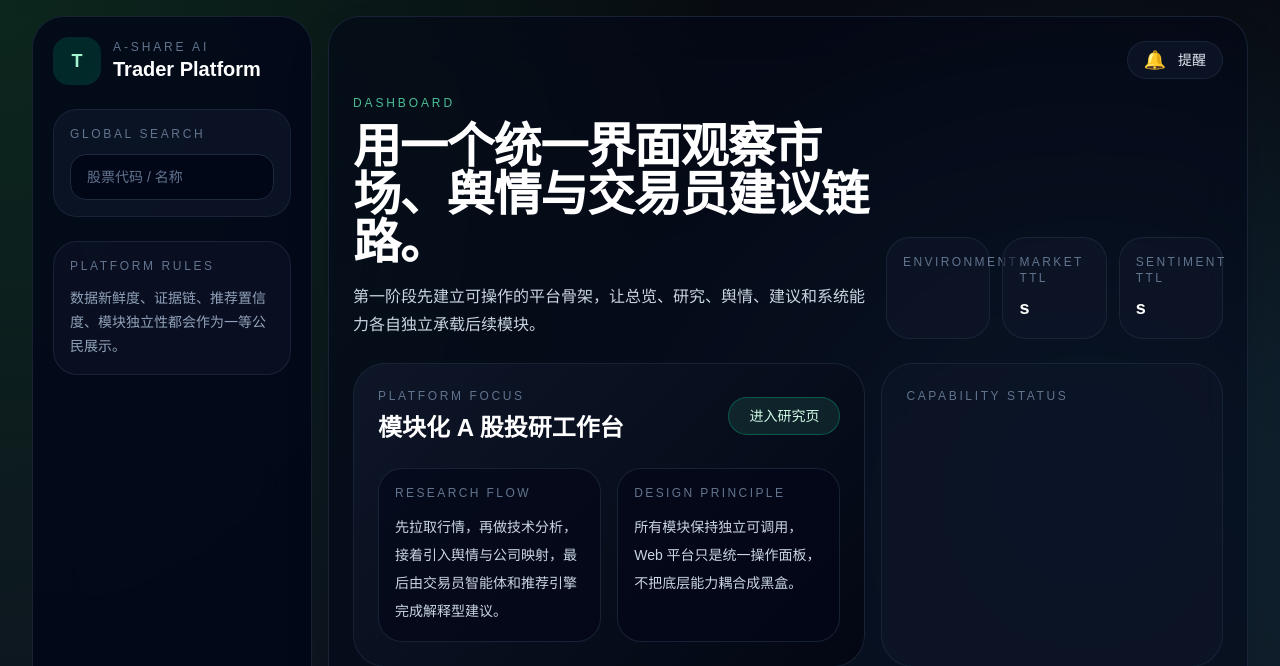
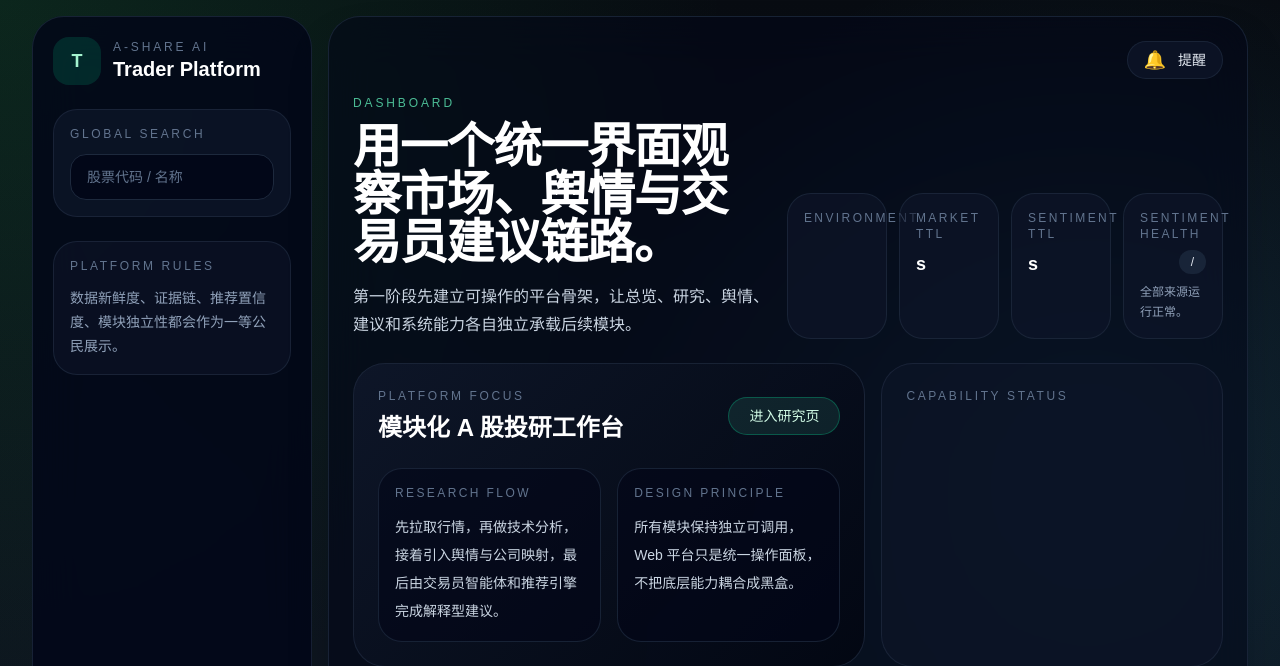
Before and after one commit to kvnZero/ai-trader, a Flask app: template app/templates/dashboard.html in a window 1280 px wide. Shown: the top 666 px of the page. Run offline with Flask 3, Linux system fonts and the light colour scheme; the template is opened without the code that fills it, so the values that code supplies are empty; style sheets or scripts are compiled from the project's sources.

Commit message:
show dashboard sentiment source health

```diff
--- a/app/templates/dashboard.html
+++ b/app/templates/dashboard.html
@@ -14,7 +14,7 @@
           第一阶段先建立可操作的平台骨架，让总览、研究、舆情、建议和系统能力各自独立承载后续模块。
         </p>
       </div>
-      <div class="grid gap-3 sm:grid-cols-3">
+      <div class="grid gap-3 sm:grid-cols-4">
         <div class="rounded-3xl border border-slate-800/80 bg-slate-900/60 px-4 py-4">
           <p class="text-xs uppercase tracking-[0.2em] text-slate-500">Environment</p>
           <p class="mt-2 text-lg font-semibold text-white">{{ settings.environment }}</p>
@@ -26,6 +26,24 @@
         <div class="rounded-3xl border border-slate-800/80 bg-slate-900/60 px-4 py-4">
           <p class="text-xs uppercase tracking-[0.2em] text-slate-500">Sentiment TTL</p>
           <p class="mt-2 text-lg font-semibold text-white">{{ settings.sentiment_cache_ttl_seconds }}s</p>
+        </div>
+        <div class="rounded-3xl border border-slate-800/80 bg-slate-900/60 px-4 py-4">
+          <p class="text-xs uppercase tracking-[0.2em] text-slate-500">Sentiment Health</p>
+          <div class="mt-2 flex items-center justify-between gap-3">
+            <p class="text-lg font-semibold {% if sentiment_source_health.status == 'healthy' %}text-emerald-200{% elif sentiment_source_health.status == 'degraded' %}text-amber-200{% else %}text-rose-200{% endif %}">
+              {{ sentiment_source_health.label }}
+            </p>
+            <span class="rounded-full bg-slate-800/80 px-3 py-1 text-xs font-medium text-slate-200">
+              {{ sentiment_source_health.failed_source_count }}/{{ sentiment_source_health.total_source_count }}
+            </span>
+          </div>
+          <p class="mt-2 text-xs leading-5 text-slate-400">
+            {% if sentiment_source_health.reason_summary %}
+              {{ sentiment_source_health.reason_summary[:2] | join(' · ') }}
+            {% else %}
+              全部来源运行正常。
+            {% endif %}
+          </p>
         </div>
       </div>
     </header>
```
Also changed, not shown: app/routes.py (+34 -0 lines).
